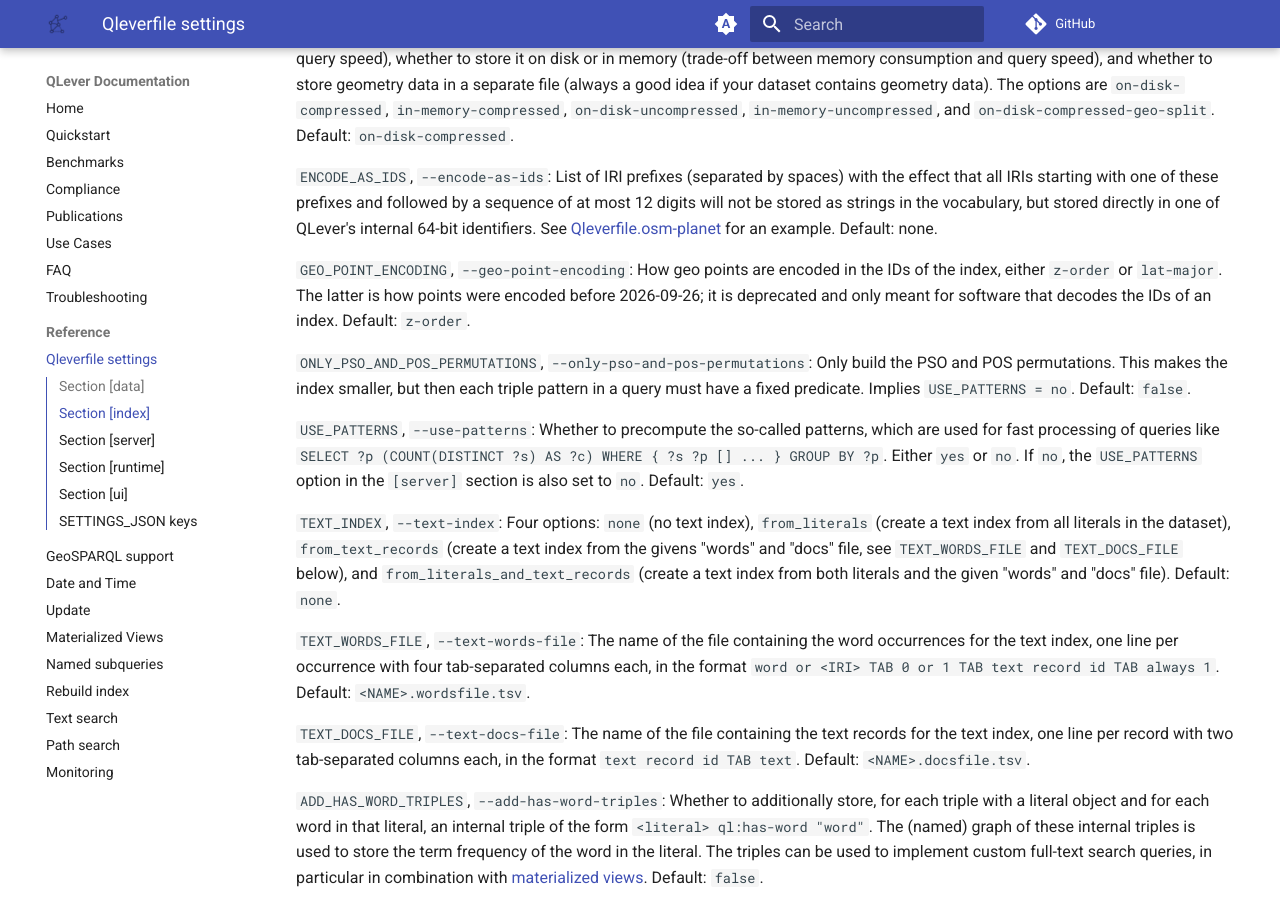
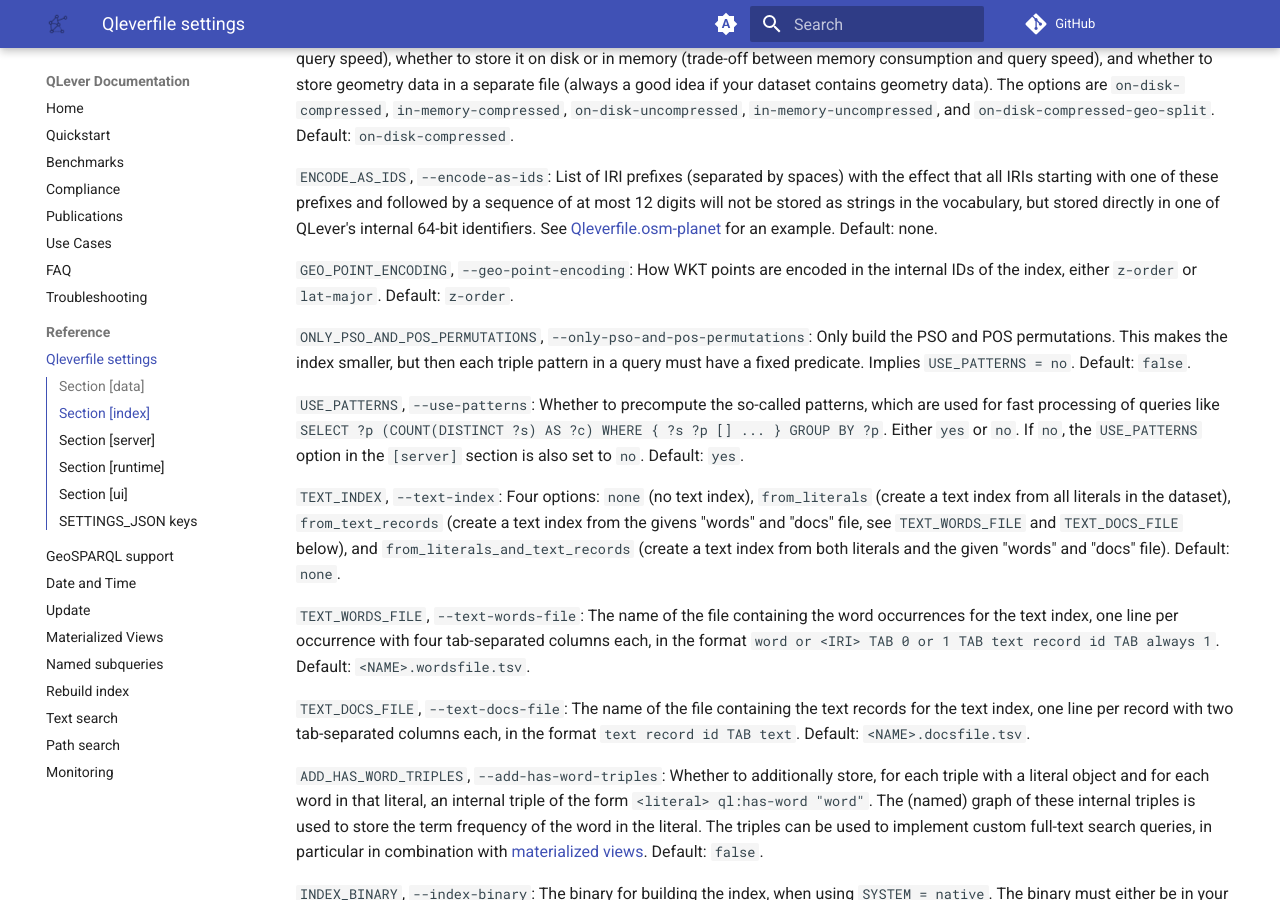
Before and after one commit to qlever-dev/qlever-docs, an MkDocs documentation site: the page built from docs/qleverfile.md, in a window 1280 px wide and 900 px high, scrolled down 2072 px. Built offline with MkDocs 1.6.1 and Material for MkDocs 9.7.7, drawn with Linux system fonts in a browser that asks for light colours; plug-ins that fetch from the network failed and are left out; comment, search, counter and statistics services are not loaded; the version menu is left out.

Commit message:
Shorten GEO_POINT_ENCODING description

```diff
--- a/docs/qleverfile.md
+++ b/docs/qleverfile.md
@@ -137,10 +137,8 @@ vocabulary, but stored directly in one of QLever's internal 64-bit identifiers.
 See
 [Qleverfile.osm-planet](https://github.com/qlever-dev/qlever-control/blob/main/src/qlever/Qleverfiles/Qleverfile.osm-planet) for an example. Default: none.
 
-`GEO_POINT_ENCODING`, `--geo-point-encoding`: How geo points are encoded in the
-IDs of the index, either `z-order` or `lat-major`. The latter is how points
-were encoded before 2026-09-26; it is deprecated and only meant for software
-that decodes the IDs of an index. Default: `z-order`.
+`GEO_POINT_ENCODING`, `--geo-point-encoding`: How WKT points are encoded in the
+internal IDs of the index, either `z-order` or `lat-major`. Default: `z-order`.
 
 `ONLY_PSO_AND_POS_PERMUTATIONS`, `--only-pso-and-pos-permutations`: Only build
 the PSO and POS permutations. This makes the index smaller, but then each
```
